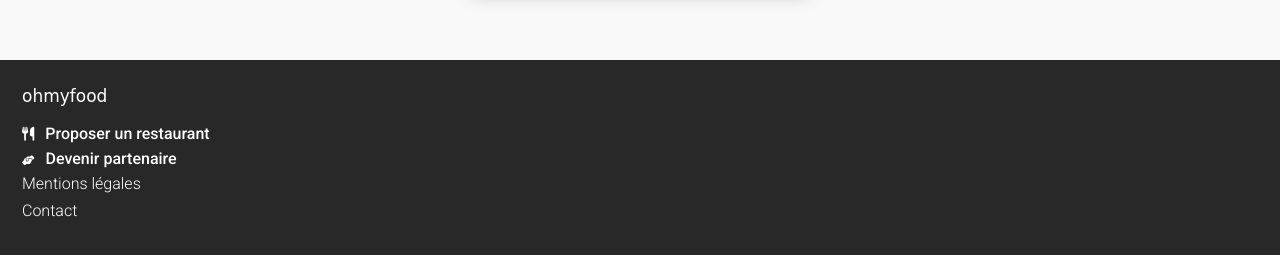
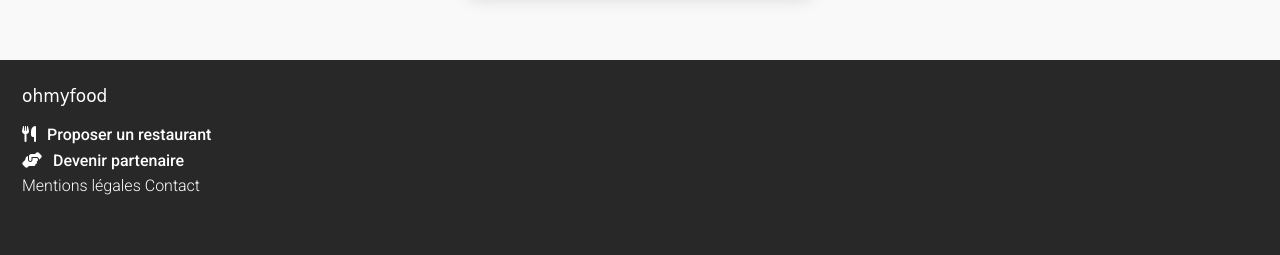
Before and after one commit to Guiguizaure/ohmyfood-website, a plain HTML site: page index.html in a window 1280 px wide. Shown: the part 1956-2211 px from the top of the page. Drawn offline with Linux system fonts and the light colour scheme; a web font is replaced by a local one.

Commit message:
Update index.html

```diff
--- a/index.html
+++ b/index.html
@@ -268,21 +268,25 @@
         </section>
 
         <footer class="footer">
+        <div class="footer__container">
             <h3 class="footer__logo">ohmyfood</h3>
 
             <div class="footer__flex">
-                <i class="ustensils fa-solid fa-utensils"></i>
+                <i class="fa-solid fa-utensils"></i>
                 <a href="#">Proposer un restaurant</a>
             </div>
             <div class="footer__flex">
-                <i class="handshake fa-solid fa-handshake-angle"></i>
+                <i class="fa-solid fa-handshake-angle"></i>
                 <a href="#">Devenir partenaire</a>
             </div>
 
-            <a href="#">Mentions légales</a>
+            <div class="footer__column">
+                <a href="#">Mentions légales</a>
 
-            <a href="mailto:ohmyfood@gmail.com?">Contact</a>
-        </footer>
+                <a href="mailto:ohmyfood@gmail.com?">Contact</a>
+            </div>
+        </div>
+    </footer>
 
     </div>
 
```
